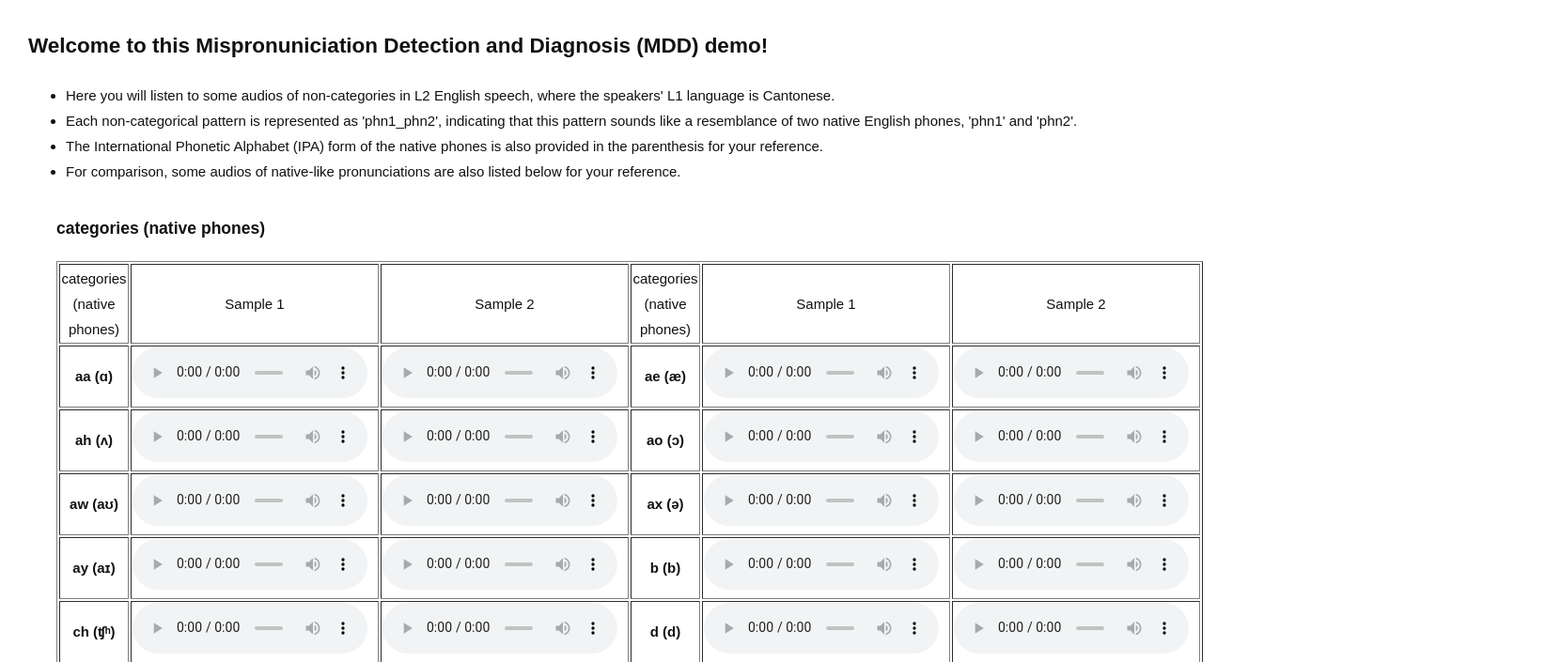
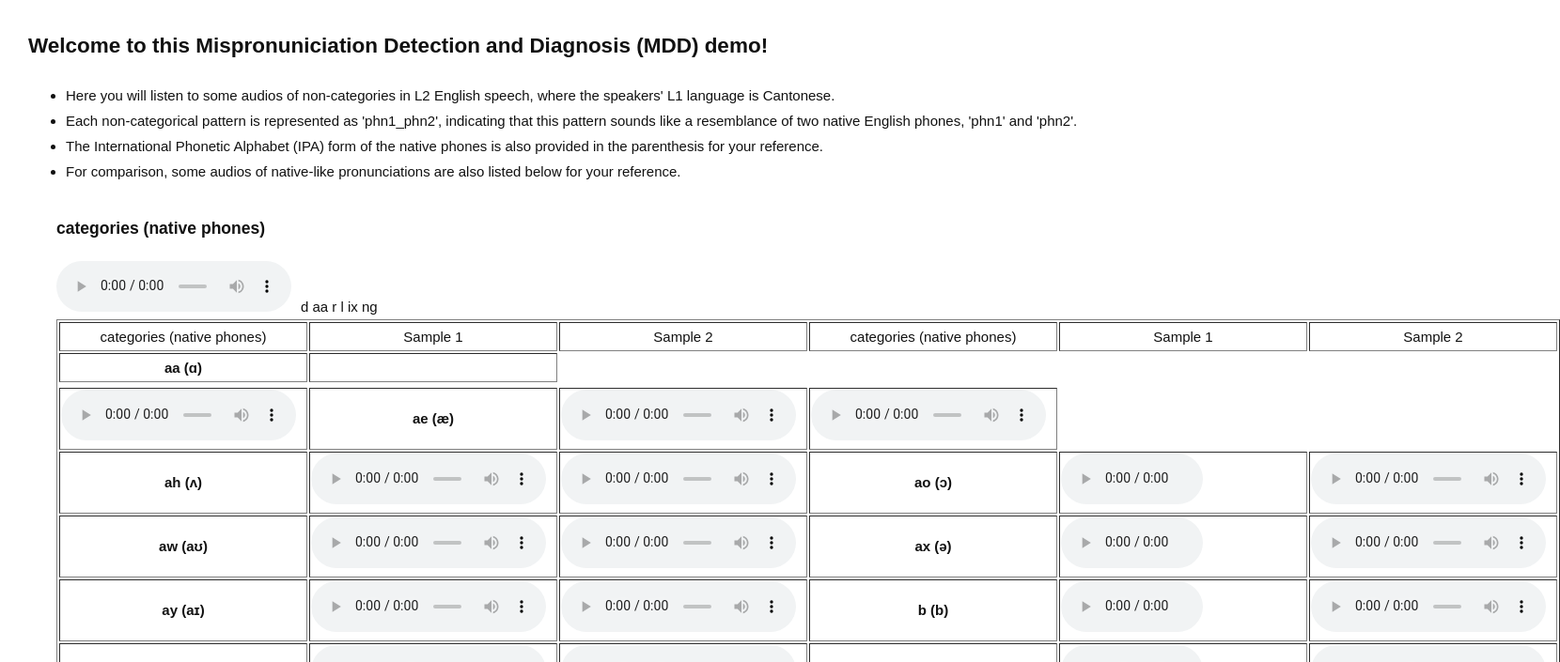
Before and after one commit to lixucuhk/MDD_demo.github.io, a plain HTML site: page index.html in a window 1280 px wide. Shown: the top 705 px of the page at 94% size, 1660 px wide, since content can reach past the window. Drawn offline with Linux system fonts and the light colour scheme.

Commit message:
add text

```diff
--- a/index.html
+++ b/index.html
@@ -52,10 +52,14 @@ audio {
       <tr>
         <td align="center" ><b>aa (ɑ)</b></td>
         <td align="center" >
-          <audio controls>
-          <source src="nativephones/aa/FC001_mp15_01_d_aa0_r_l_ix_ng.wav" type="audio/wav">
-          </audio>
-        </td>
+          <tr>
+            <audio controls>
+            <source src="nativephones/aa/FC001_mp15_01_d_aa0_r_l_ix_ng.wav" type="audio/wav">
+            </audio>
+          </tr>
+          <tr>d aa r l ix ng</tr>
+        </td>
+
         <td align="center" >
           <audio controls>
           <source src="nativephones/aa/FC001_mp30_03_p_aa0.wav" type="audio/wav">
```
